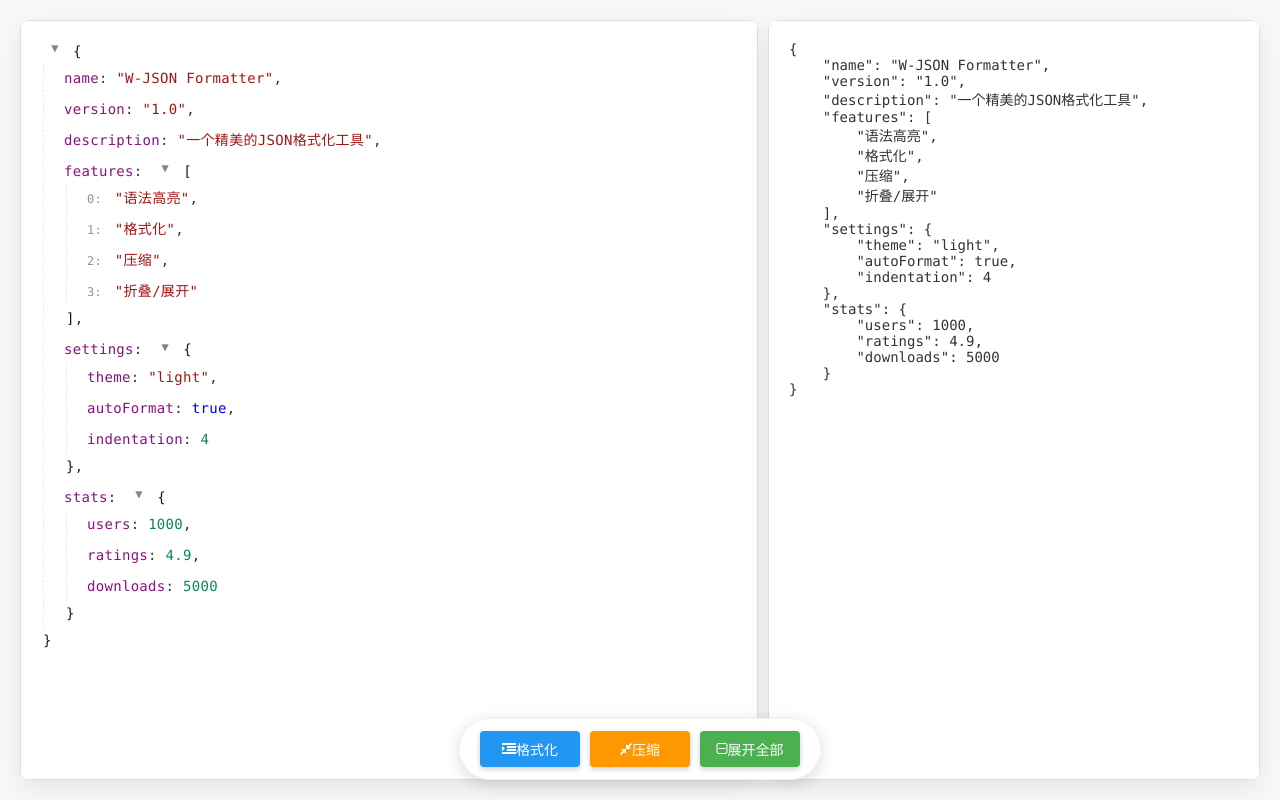
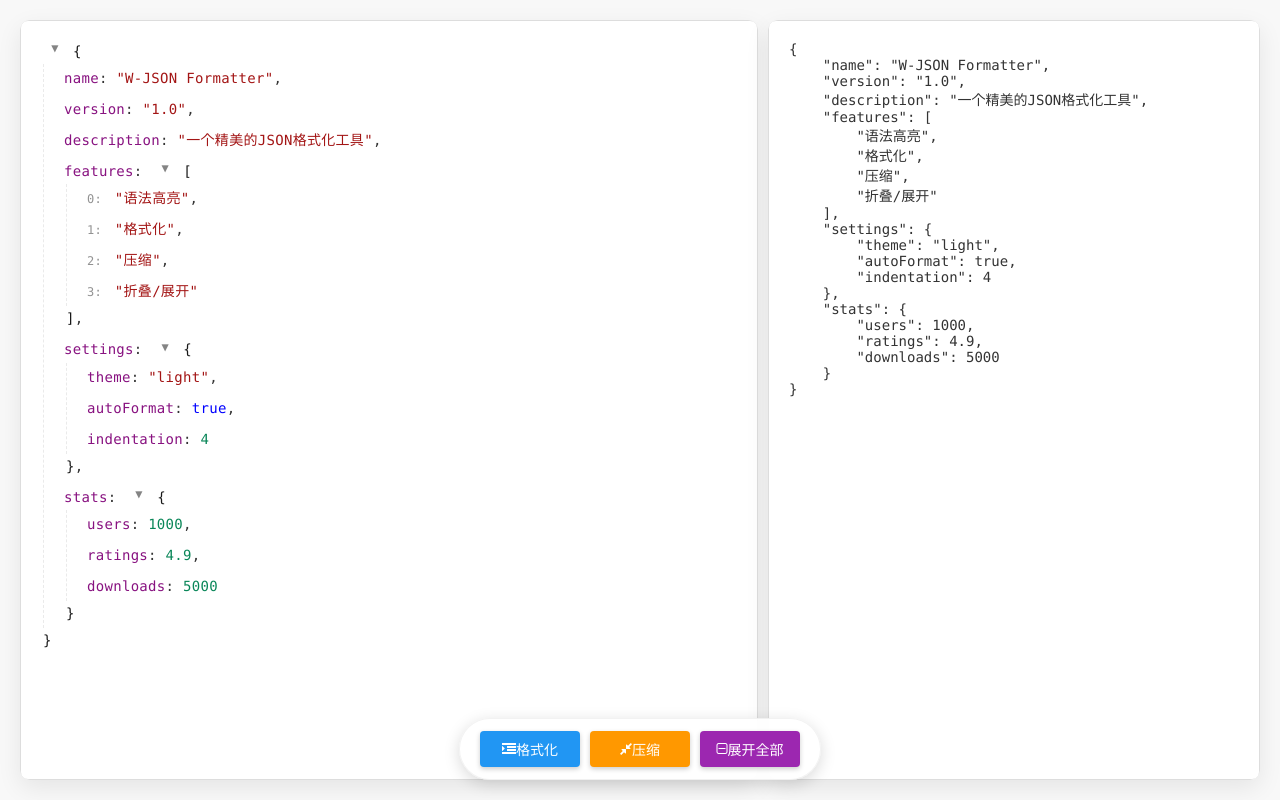
Before and after one commit to wilson-i/Json, a browser extension: page formatter.html in a window 1280 px wide. Both pictures are taken after a click on the button "展开全部". Drawn offline with Linux system fonts and the light colour scheme.

Commit message:
将展开/折叠功能合并为单一按钮，根据当前状态动态切换按钮文字和样式

```diff
--- a/formatter.js
+++ b/formatter.js
@@ -457,6 +457,9 @@
                 buttonIcon.className = 'fa fa-plus-square-o';
                 buttonTextNode.nodeValue = ' 展开全部';
 
+                // 更新按钮样式
+                toggleAllBtn.classList.remove('expanded');
+
                 // 更新状态
                 isExpanded = false;
 
@@ -472,6 +475,9 @@
                 // 切换按钮图标和文本
                 buttonIcon.className = 'fa fa-minus-square-o';
                 buttonTextNode.nodeValue = ' 折叠全部';
+
+                // 更新按钮样式
+                toggleAllBtn.classList.add('expanded');
 
                 // 更新状态
                 isExpanded = true;
--- a/styles.css
+++ b/styles.css
@@ -1261,3 +1261,11 @@
 #toggleAllBtn:hover {
     background-color: #45a049;
 }
+
+#toggleAllBtn.expanded {
+    background-color: #9C27B0;
+}
+
+#toggleAllBtn.expanded:hover {
+    background-color: #7B1FA2;
+}
```
